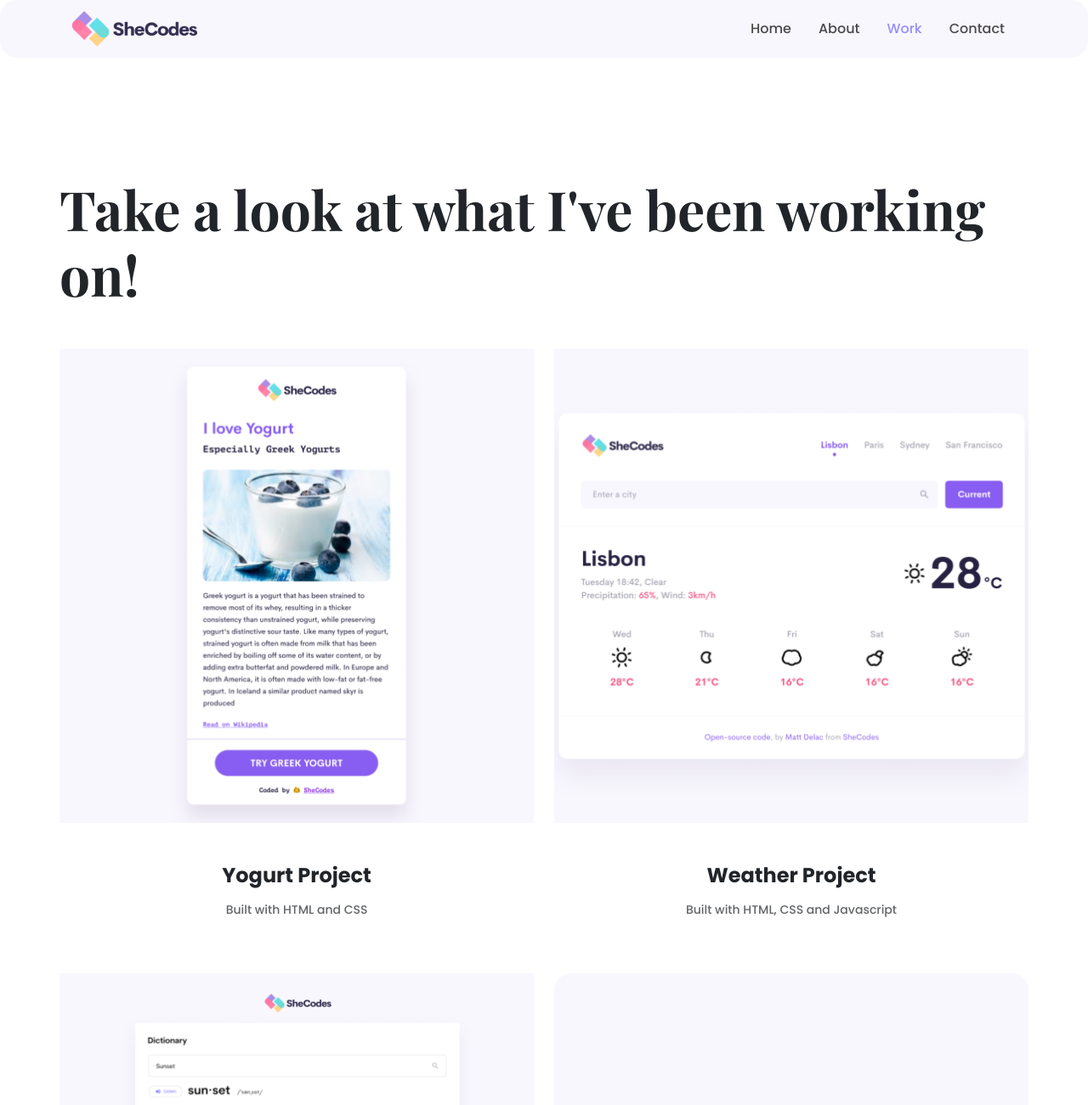
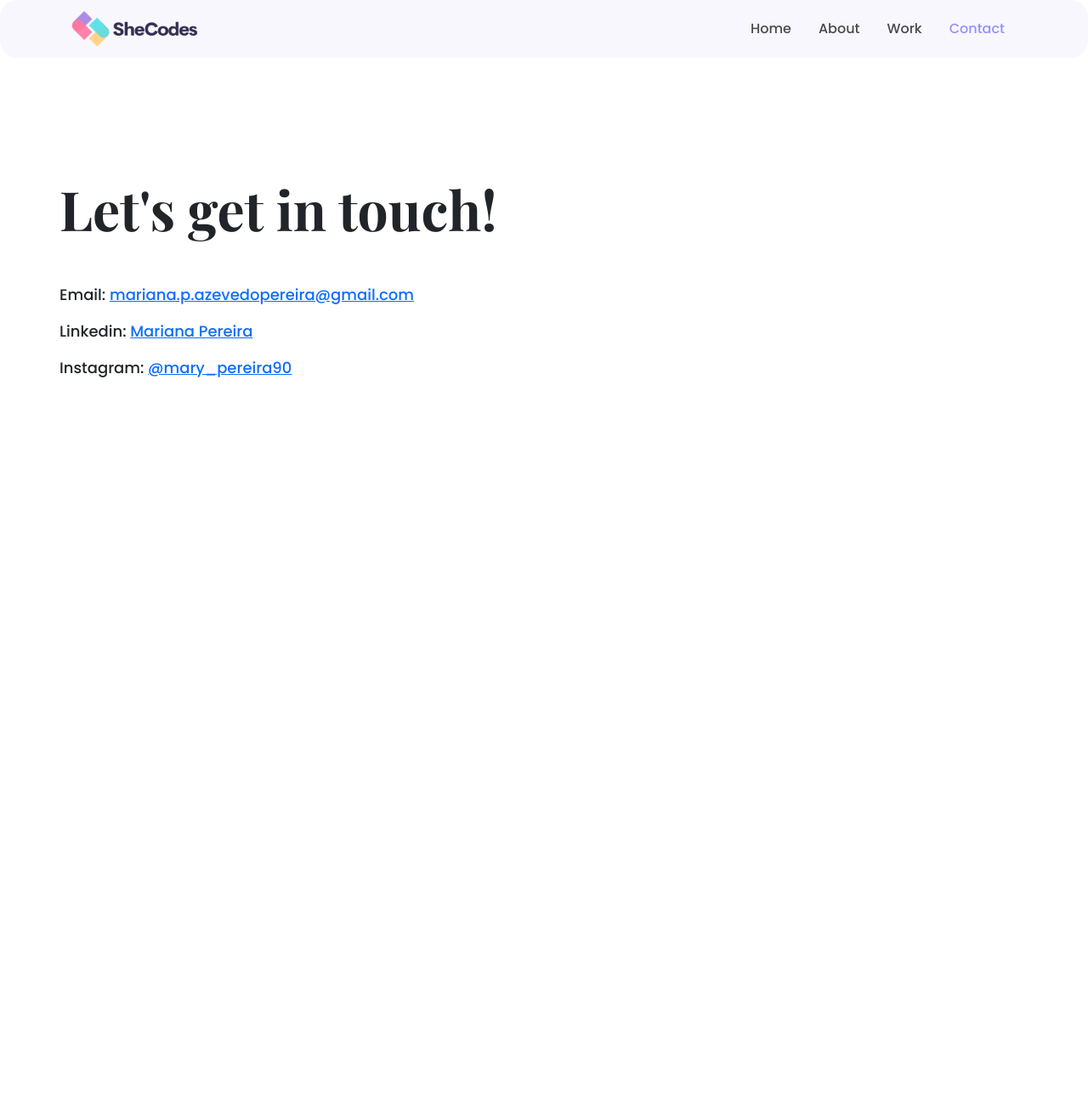
Before and after one commit to Maryp90/Portfolio_MP, a plain HTML site: page contact.html in a window 1280 px wide. Shown: the top 1300 px of the page at 85% size. After the commit the page ends 800 px from the top, so only its background shows below. Drawn offline with nearby package versions, Linux system fonts and the light colour scheme.

Commit message:
contact page added

```diff
--- a/contact.html
+++ b/contact.html
@@ -32,40 +32,21 @@
                     <a class="nav-link" aria-current="page" href="/about.html">About</a>
                 </li>
                 <li class="nav-item">
-                    <a class="nav-link active" aria-current="page" href="#">Work</a>
+                    <a class="nav-link" aria-current="page" href="/work.html">Work</a>
                 </li>
                 <li class="nav-item">
-                    <a class="nav-link" aria-current="page" href="#">Contact</a>
+                    <a class="nav-link active" aria-current="page" href="/contact.html">Contact</a>
                 </li>
             </ul>
         </div>
     </div>
   </nav>
-  <div class="container content-container mt-5">
-    <h2 class="mb-5">Take a look at what I've been working on!</h2>
-    <div class="row">
-        <div class="col-md-6 mb-5">
-            <img src="/images/yogurt.png" alt="Yogurt" class="img-fluid">
-            <h2 class="project-name mt-5">Yogurt Project</h2>
-            <p class="summary mt-3">Built with HTML and CSS</p>
-        </div>
-        <div class="col-md-6 mb-5">
-            <img src="/images/weather.png" alt="Weather" class="img-fluid">
-            <h2 class="project-name mt-5">Weather Project</h2>
-            <p class="summary mt-3">Built with HTML, CSS and Javascript</p>
-        </div>
-    </div>
-    <div class="row">
-        <div class="col-md-6 mb-5">
-            <img src="/images/dictionary.png" alt="Dictionary" class="img-fluid">
-            <h2 class="project-name mt-5">Dictionary Project</h2>
-            <p class="summary mt-3">Built with React</p>
-        </div>
-        <div class="col-md-6 mb-5">
-            <img src="/images/translation.png" alt="Translation" class="img-fluid">
-            <h2 class="project-name mt-5">Translation Project</h2>
-            <p class="summary mt-3">Built with React</p>
-        </div>
+<div class="container content-container mt-5">
+    <h2 class="mb-5">Let's get in touch!</h2>
+    <div class="contacts">
+        <p>Email: <a href="mailto:mariana.p.azevedopereira@gmail.com">mariana.p.azevedopereira@gmail.com</a></p>
+        <p>Linkedin: <a href="https://www.linkedin.com/in/mariana-pereira-b86b1382/" target="blank">Mariana Pereira</a></p>
+        <p>Instagram: <a href="https://www.instagram.com/mary_pereira90" target="blank">@mary_pereira90</a></p>
     </div>
 </div>
 </body>
--- a/style.css
+++ b/style.css
@@ -199,6 +199,7 @@ p {
 
 .content-container {
     padding: 160px 0;
+    text-align: justify;
 }
 
 .about-me {
@@ -228,3 +229,8 @@ p {
     text-align: center;
     opacity: 0.7;
 }
+
+.contacts {
+    text-align: justify;
+    font-size: 30px;
+}
```
Also changed, not shown: about.html (+3 -3 lines), index.html (+2 -2 lines), work.html (+2 -2 lines).
